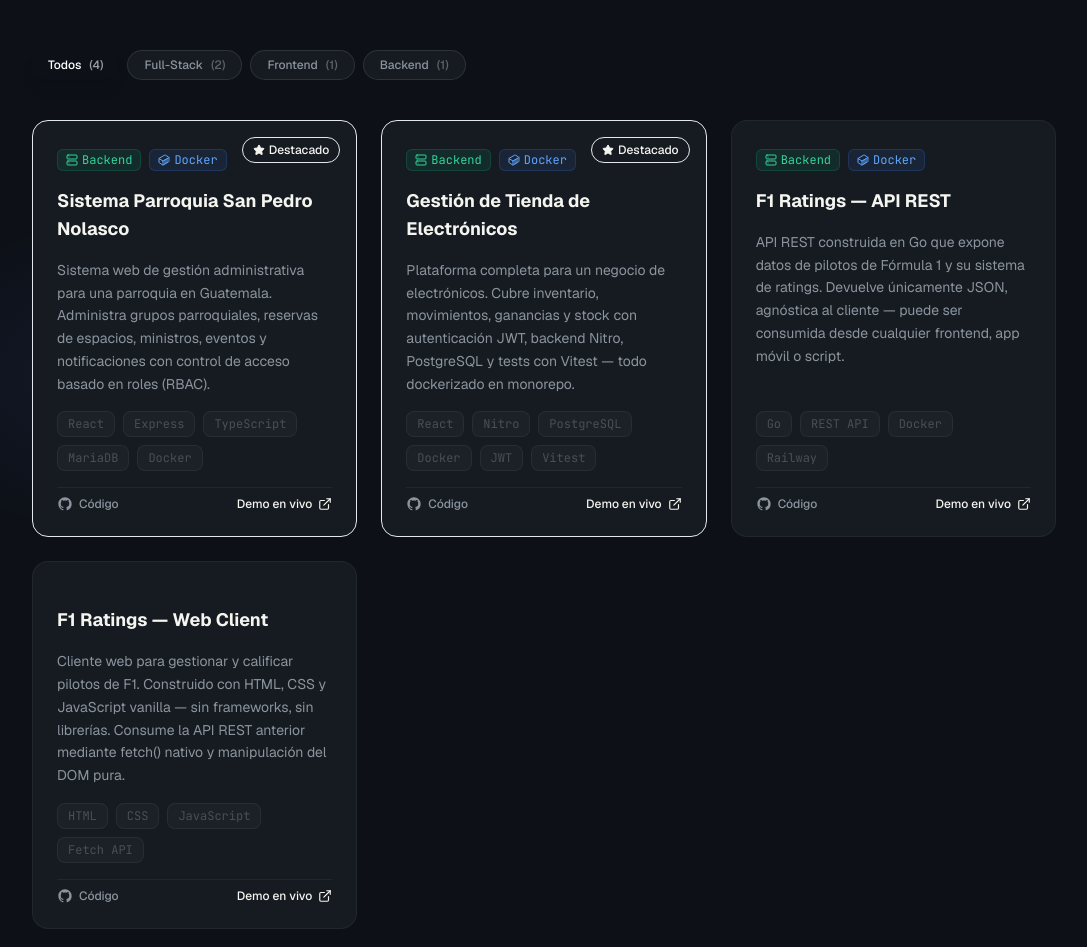
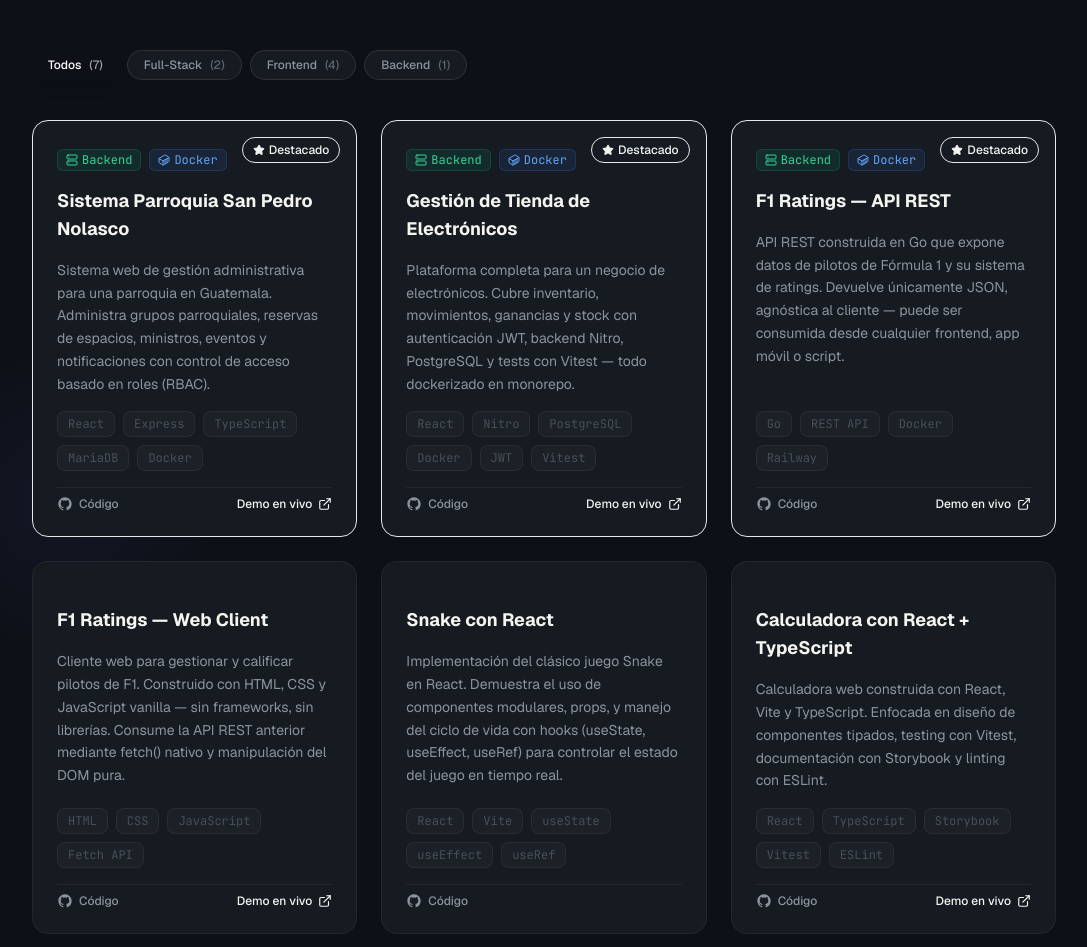
Before and after one commit to Pxdro-410/portafolio-PedroCaso, a React (Vite) app: page / in a window 1280 px wide. Shown: the part 3005-3952 px from the top of the page, without its empty margins (96-1183 px from the left). Built offline with nearby package versions, Linux system fonts and the light colour scheme.

Commit message:
feat: agregar mas proyectos propios al portafolio

```diff
--- a/src/data/projects.js
+++ b/src/data/projects.js
@@ -50,7 +50,7 @@ export const projects = [
     tags: ['Go', 'REST API', 'Docker', 'Railway'],
     github: 'https://github.com/Pxdro-410/Proy1web-backend-PC',
     live: 'https://proy1web-backend-pc-production.up.railway.app/piloto',
-    featured: false,
+    featured: true,
     hasBackend: true,
     hasDocker: true,
     category: 'backend',
@@ -70,4 +70,46 @@ export const projects = [
     category: 'frontend',
     gradient: 'from-red-500/20 to-rose-500/20',
   },
+  {
+    id: 'snake-react',
+    title: 'Snake con React',
+    description:
+      'Implementación del clásico juego Snake en React. Demuestra el uso de componentes modulares, props, y manejo del ciclo de vida con hooks (useState, useEffect, useRef) para controlar el estado del juego en tiempo real.',
+    tags: ['React', 'Vite', 'useState', 'useEffect', 'useRef'],
+    github: 'https://github.com/Pxdro-410/Lab6Snake-web-PC',
+    live: null,
+    featured: false,
+    hasBackend: false,
+    hasDocker: false,
+    category: 'frontend',
+    gradient: 'from-emerald-500/20 to-green-500/20',
+  },
+  {
+    id: 'calculadora-react',
+    title: 'Calculadora con React + TypeScript',
+    description:
+      'Calculadora web construida con React, Vite y TypeScript. Enfocada en diseño de componentes tipados, testing con Vitest, documentación con Storybook y linting con ESLint.',
+    tags: ['React', 'TypeScript', 'Storybook', 'Vitest', 'ESLint'],
+    github: 'https://github.com/Pxdro-410/lab7-web1PC',
+    live: 'http://35.255.29.219/lab7web-pc/',
+    featured: false,
+    hasBackend: false,
+    hasDocker: false,
+    category: 'frontend',
+    gradient: 'from-purple-500/20 to-fuchsia-500/20',
+  },
+  {
+    id: 'fortnite-blog',
+    title: 'Fortnite Blog',
+    description:
+      'Mini-blog de skins y cosméticos de Fortnite construido con React Router y Vite. Consume la API REST pública de Fortnite como fuente de datos externa, sin backend propio.',
+    tags: ['React', 'Vite', 'React Router', 'REST API'],
+    github: 'https://github.com/Pxdro-410/Ejercicio4React-PC',
+    live: null,
+    featured: false,
+    hasBackend: false,
+    hasDocker: false,
+    category: 'frontend',
+    gradient: 'from-sky-500/20 to-blue-500/20',
+  },
 ]
```
